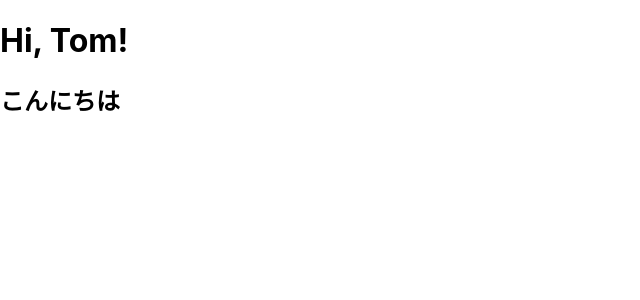
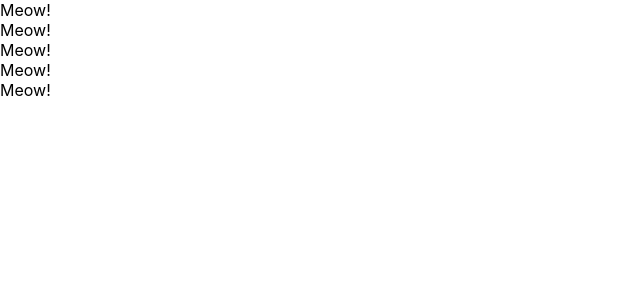
Before and after one commit to y4shiro/udemy-react-redux-crud-application, a React (Create React App) app: page / in a window 1280 px wide. Shown: the top 300 px of the page, without its empty margins (0-640 px from the left). Built offline with nearby package versions, Linux system fonts and the light colour scheme.

Commit message:
functional component

```diff
--- a/src/App.js
+++ b/src/App.js
@@ -1,17 +1,33 @@
-import React, { Component } from 'react';
+import React from 'react';
 
-class App extends Component {
-  render() {
-    const greeting = "Hi, Tom!";
-    const dom = <h1>{greeting}</h1>;
+// class App extends Component {
+//   render() {
+//     const greeting = "Hi, Tom!";
+//     const dom = <h1>{greeting}</h1>;
+//
+//     return (
+//       <React.Fragment>
+//         {dom}
+//         <h2>こんにちは</h2>
+//       </React.Fragment>
+//     );
+//   }
+// }
 
-    return (
-      <React.Fragment>
-        {dom}
-        <h2>こんにちは</h2>
-      </React.Fragment>
-    );
-  }
+const App = () => {
+  return (
+    <div>
+      <Cat />
+      <Cat />
+      <Cat />
+      <Cat />
+      <Cat />
+    </div>
+  );
+}
+
+const Cat = () => {
+  return <div>Meow!</div>;
 }
 
 export default App;
```
